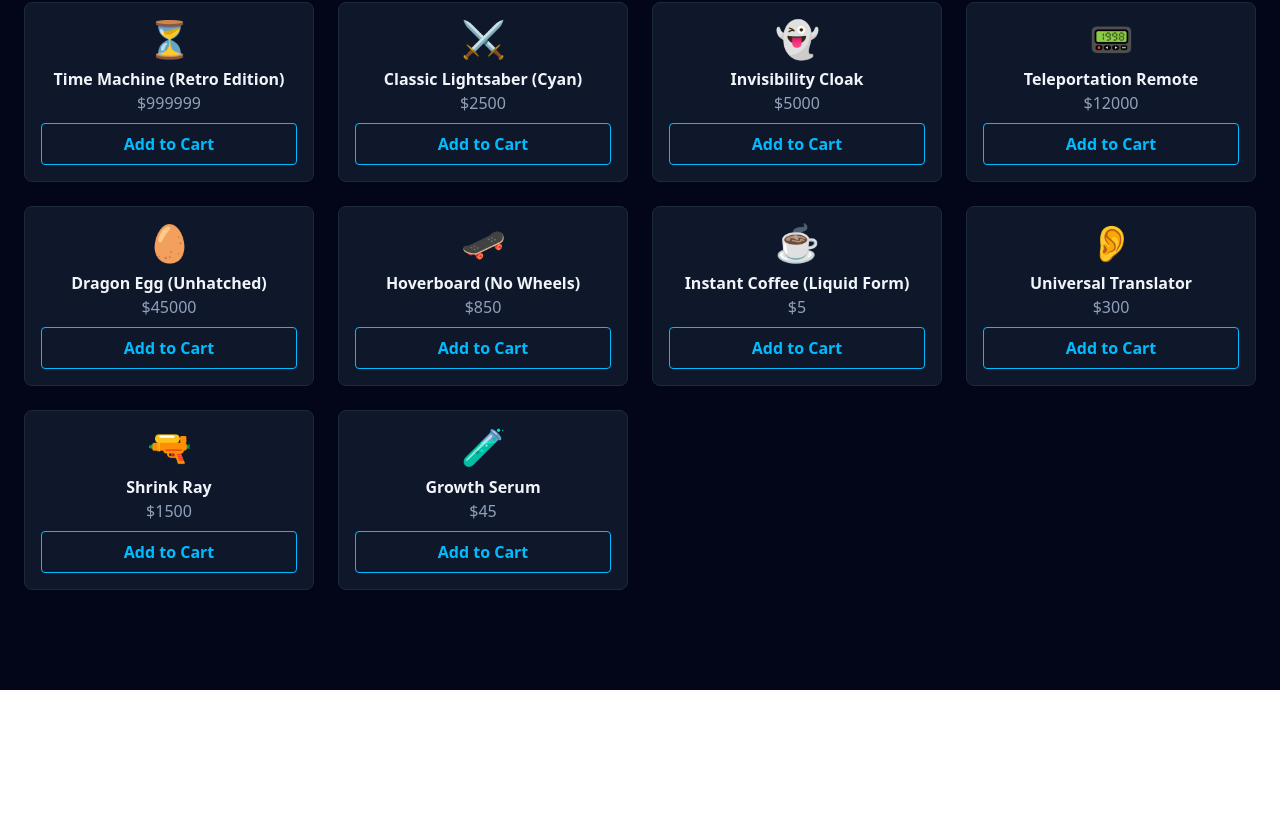
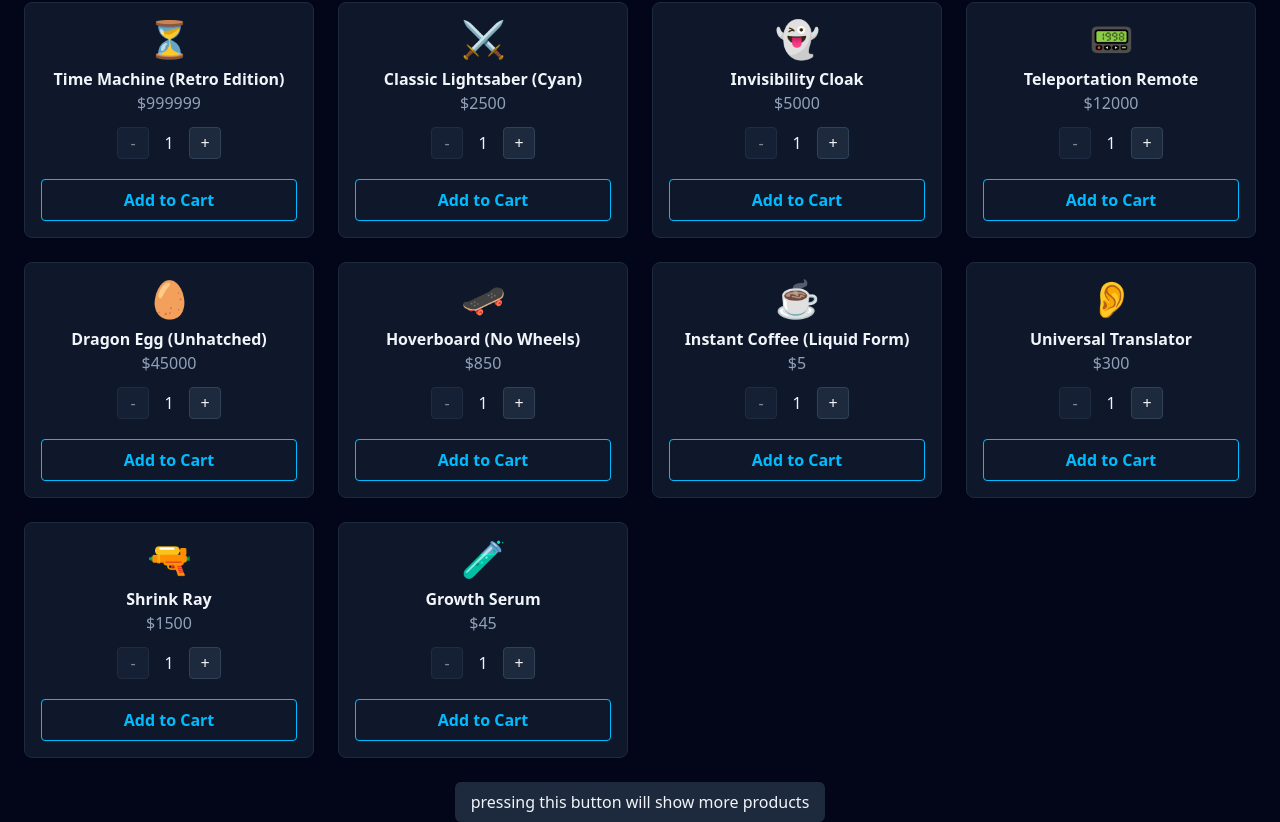
Before and after one commit to oscarrios0101/emojiStore, a React (Vite) app in the folder emojiStore/: page / in a window 1280 px wide. Shown: the part 175-997 px from the top of the page. Before the commit the page ends 865 px from the top, so only its background shows below. Built offline with nearby package versions, Linux system fonts and the light colour scheme.

Commit message:
feat: restructure App component; implement AppContent for routing and loading states; enhance ProductCard with quantity controls; add ShowMoreProducts button

```diff
--- a/emojiStore/src/App.jsx
+++ b/emojiStore/src/App.jsx
@@ -1,25 +1,12 @@
-import { BrowserRouter, Routes, Route } from "react-router";
 import { ProductProvider } from "./context/ProductContext";
 import { CartProvider } from "./context/CartContext";
-import Navbar from "./components/Navbar";
-import Home from "./pages/Home";
-import Checkout from "./pages/Checkout";
-import Success from "./pages/Success";
+import AppContent from "./components/AppContent";
 
 const App = () => {
   return (
     <ProductProvider>
       <CartProvider>
-        <BrowserRouter>
-          <div className="bg-slate-950 min-h-screen">
-            <Navbar />
-            <Routes>
-              <Route path="/" element={<Home />} />
-              <Route path="/checkout" element={<Checkout />} />
-              <Route path="/success" element={<Success />} />
-            </Routes>
-          </div>
-        </BrowserRouter>
+        <AppContent />
       </CartProvider>
     </ProductProvider>
   );
--- /dev/null
+++ b/emojiStore/src/components/AppContent.jsx
@@ -0,0 +1,33 @@
+import { BrowserRouter, Routes, Route } from "react-router";
+import Navbar from "./Navbar";
+import Home from "../pages/Home";
+import Checkout from "../pages/Checkout";
+import Success from "../pages/Success";
+import { useProducts } from "../hooks/useProducts";
+
+const AppContent = () => {
+  const { isLoading } = useProducts();
+
+  if (isLoading) {
+    return (
+      <div className="text-slate-100 text-center pt-20 bg-slate-950 min-h-screen">
+        Loading...
+      </div>
+    );
+  }
+
+  return (
+    <BrowserRouter>
+      <Navbar />
+      <div className="bg-slate-950 min-h-screen">
+        <Routes>
+          <Route path="/" element={<Home />} />
+          <Route path="/checkout" element={<Checkout />} />
+          <Route path="/success" element={<Success />} />
+        </Routes>
+      </div>
+    </BrowserRouter>
+  );
+};
+
+export default AppContent;
--- a/emojiStore/src/components/ProductCard.jsx
+++ b/emojiStore/src/components/ProductCard.jsx
@@ -1,11 +1,55 @@
+import { useState } from "react";
+import { useCart } from "../hooks/useCart";
+
 const ProductCard = ({ product }) => {
+  const { addToCart } = useCart();
+  const [quantity, setQuantity] = useState(1);
+
+  const handleIncrement = () => {
+    setQuantity((prev) => prev + 1);
+  };
+
+  const handleAddToCart = () => {
+    for (let i = 0; i < quantity; i++) {
+      addToCart(product);
+    }
+    setQuantity(1);
+  };
+
+  const handleDecrement = () => {
+    if (quantity > 1) {
+      setQuantity(quantity - 1);
+    }
+  };
+
   return (
-    <div className="bg-slate-900 border border-slate-800 rounded-lg p-4 flex flex-col items-center text-center  cursor-pointer">
+    <div className="bg-slate-900 border border-slate-800 rounded-lg p-4 flex flex-col items-center text-center cursor-pointer">
       <span className="text-4xl mb-2">{product.emoji}</span>
       <h2 className="text-slate-100 font-semibold">{product.name}</h2>
       <p className="text-slate-400">${product.price}</p>
-      <button className="w-full py-2 rounded border border-sky-400 text-sky-400 font-bold hover:bg-slate-700 transition-colors mt-2">
-        Add to Cart
+      <div className="flex items-center gap-3 my-3">
+        <button
+          onClick={handleDecrement}
+          disabled={quantity <= 1}
+          className="w-8 h-8 flex items-center justify-center bg-slate-800 text-slate-100 rounded hover:bg-slate-700 border border-slate-700 disabled:opacity-50 disabled:cursor-not-allowed"
+        >
+          -
+        </button>
+        <span className="text-slate-100 font-medium w-4 text-center">
+          {quantity}
+        </span>
+        <button
+          onClick={handleIncrement}
+          className="w-8 h-8 flex items-center justify-center bg-slate-800 text-slate-100 rounded hover:bg-slate-700 border border-slate-700"
+        >
+          +
+        </button>
+      </div>
+      <button
+        onClick={handleAddToCart}
+        className="w-full py-2 rounded border border-sky-400 text-sky-400 font-bold hover:bg-slate-700 transition-colors mt-2"
+      >
+        Add {quantity > 1 ? `${quantity} ` : ""}to Cart
       </button>
     </div>
   );
--- /dev/null
+++ b/emojiStore/src/components/ui/ShowMoreProducts.jsx
@@ -0,0 +1,9 @@
+const ShowMoreProducts = () => {
+  return (
+    <button className="text-slate-100 bg-slate-800 hover:bg-slate-700 px-4 py-2 rounded-md block mx-auto">
+      pressing this button will show more products
+    </button>
+  );
+};
+
+export default ShowMoreProducts;
--- a/emojiStore/src/context/CartContext.jsx
+++ b/emojiStore/src/context/CartContext.jsx
@@ -7,8 +7,13 @@ export const CartContext = createContext();
 export const CartProvider = ({ children }) => {
   const [cart, setCart] = useState([]);
 
+  const addToCart = (product) => {
+    console.log("Adding to cart:", product);
+    setCart((prev) => [...prev, product]);
+  };
+
   return (
-    <CartContext.Provider value={{ cart, setCart }}>
+    <CartContext.Provider value={{ cart, setCart, addToCart }}>
       {children}
     </CartContext.Provider>
   );
--- a/emojiStore/src/context/ProductContext.jsx
+++ b/emojiStore/src/context/ProductContext.jsx
@@ -1,4 +1,4 @@
-import { createContext, useState, useEffect, use } from "react";
+import { createContext, useState, useEffect } from "react";
 import ItemsData from "../data/items.json";
 
 export const ProductContext = createContext();
--- /dev/null
+++ b/emojiStore/src/hooks/useProducts.jsx
@@ -0,0 +1,10 @@
+import { useContext } from "react";
+import { ProductContext } from "../context/ProductContext";
+
+export const useProducts = () => {
+  const context = useContext(ProductContext);
+  if (!context) {
+    throw new Error("useProducts must be used within a ProductProvider");
+  }
+  return context;
+};
--- a/emojiStore/src/pages/Home.jsx
+++ b/emojiStore/src/pages/Home.jsx
@@ -1,12 +1,15 @@
 import { useProducts } from "../hooks/useProducts";
 import ProductCard from "../components/ProductCard";
+import ShowMoreProducts from "../components/ui/ShowMoreProducts";
 
 const Home = () => {
   const { products, isLoading } = useProducts();
   if (isLoading) {
     return (
-      <div>
-        <div>content loading...</div>
+      <div className="bg-slate-950 min-h-screen flex items-center justify-center">
+        <div className="text-slate-100 text-xl font-bold">
+          content loading...
+        </div>
       </div>
     );
   }
@@ -26,6 +29,7 @@ const Home = () => {
           <ProductCard key={product.id} product={product} />
         ))}
       </section>
+      <ShowMoreProducts />
     </main>
   );
 };
```
